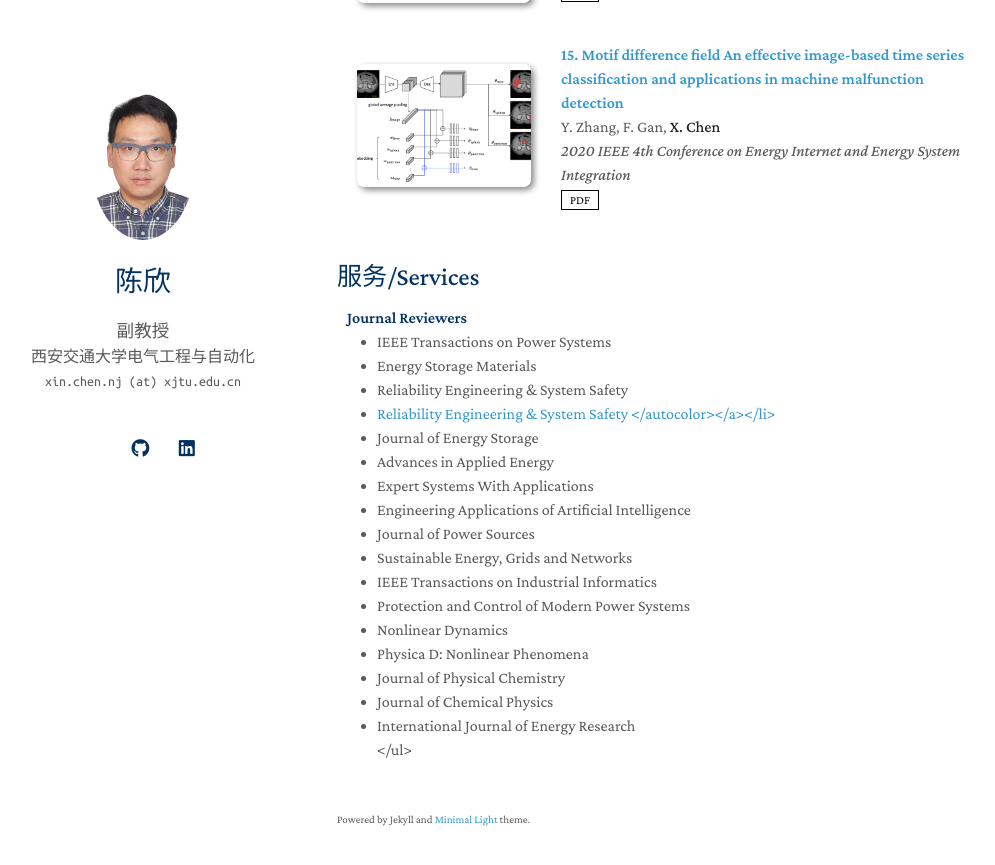
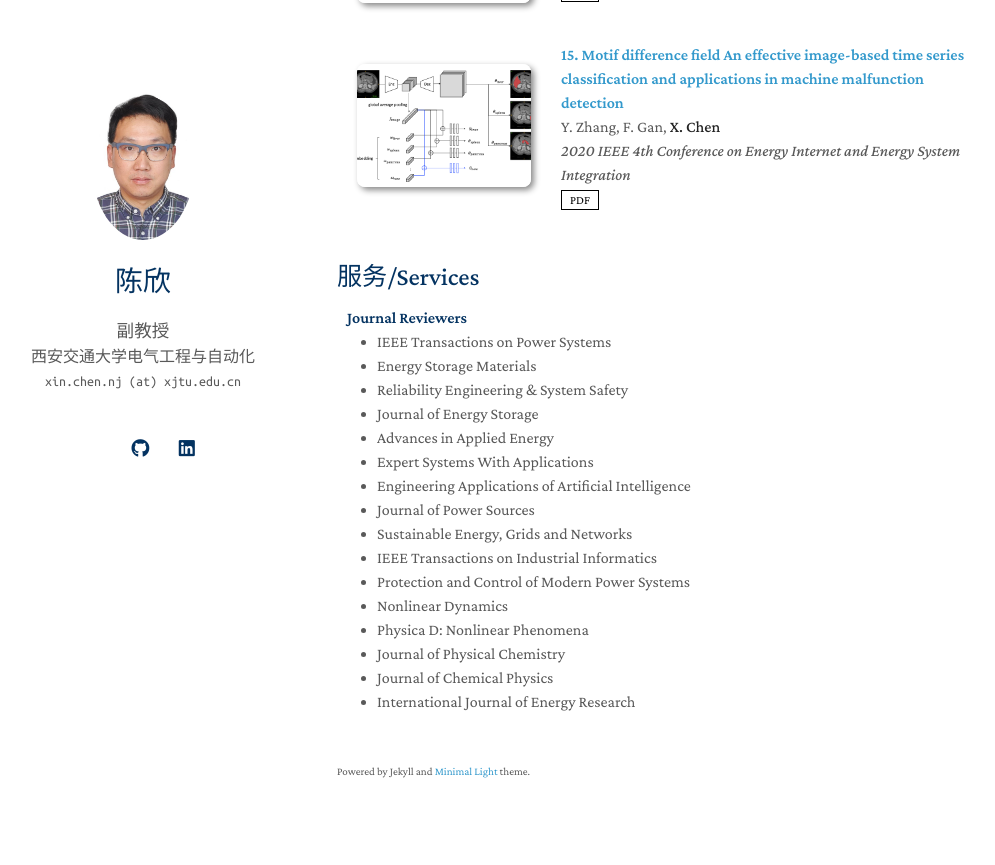
Before and after one commit to IntelligentEnergy/IntelligentEnergy.github.io, a Jekyll site: the page built from index.md, in a window 1280 px wide and 900 px high, scrolled down 4390 px. Shown: the top 865 px of the window, without its empty margins (133-1128 px from the left). Built offline with Jekyll 4.4.1, drawn with Linux system fonts in a browser that asks for light colours; nearby versions of some CDN libraries; a style sheet for code colours, icons or effects is not loaded; our own code applies the rules of GitHub Pages for plain Markdown files.

Commit message:
Update services.md

```diff
--- a/_includes/services.md
+++ b/_includes/services.md
@@ -14,7 +14,6 @@
   <li><a href="https://ieeexplore.ieee.org/xpl/RecentIssue.jsp?punumber=59"> <autocolor> IEEE Transactions on Power Systems </autocolor></a></li>
   <li><a href="https://www.sciencedirect.com/journal/energy-storage-materials"> <autocolor> Energy Storage Materials </autocolor></a></li>
   <li><a href="https://www.sciencedirect.com/journal/reliability-engineering-and-system-safety"> <autocolor> Reliability Engineering & System Safety </autocolor></a></li>
-  <li><a href="https://www.sciencedirect.com/journal/reliability-engineering-and-system-safety"> <autocoor> Reliability Engineering & System Safety </autocolor></a></li>
   <li><a href="https://www.sciencedirect.com/journal/journal-of-energy-storage"> <autocolor> Journal of Energy Storage </autocolor></a></li>
   <li><a href="https://www.sciencedirect.com/journal/advances-in-applied-energy"> <autocolor> Advances in Applied Energy </autocolor></a></li>
   <li><a href="https://www.sciencedirect.com/journal/expert-systems-with-applications"> <autocolor> Expert Systems With Applications </autocolor></a></li>
```
